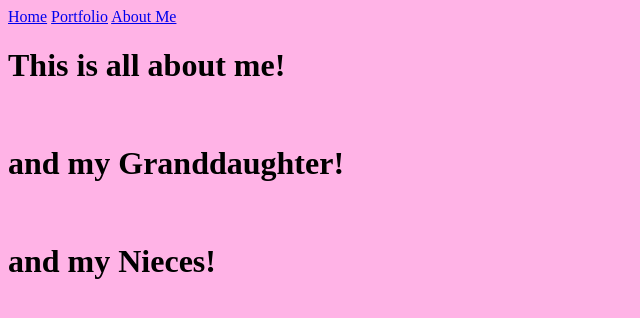
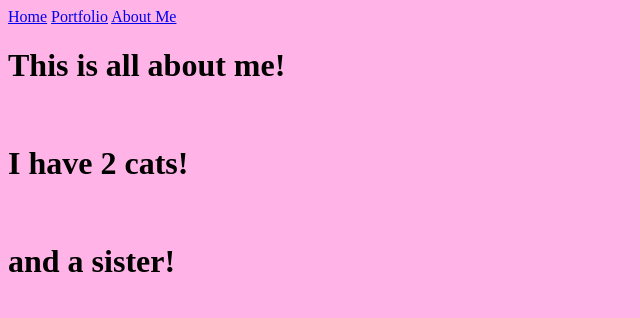
Before and after one commit to PaoloD536/CSP2020PMD, a plain HTML site: page aboutme.html in a window 1280 px wide. Shown: the whole page, without its empty margins (0-640 px from the left). Drawn offline with Linux system fonts and the light colour scheme.

Commit message:
Update aboutme.html

```diff
--- a/aboutme.html
+++ b/aboutme.html
@@ -10,9 +10,9 @@
     <a href="aboutme.html">About Me</a>
     <h1>This is all about me!</h1>
     <br>
-    <h1>   and my Granddaughter!</h1>
+    <h1>   I have 2 cats!</h1>
     <br>
-    <h1>   and my Nieces!</h1>
+    <h1>   and a sister!</h1>
     <br>
     </a>
 	  </body>
```
